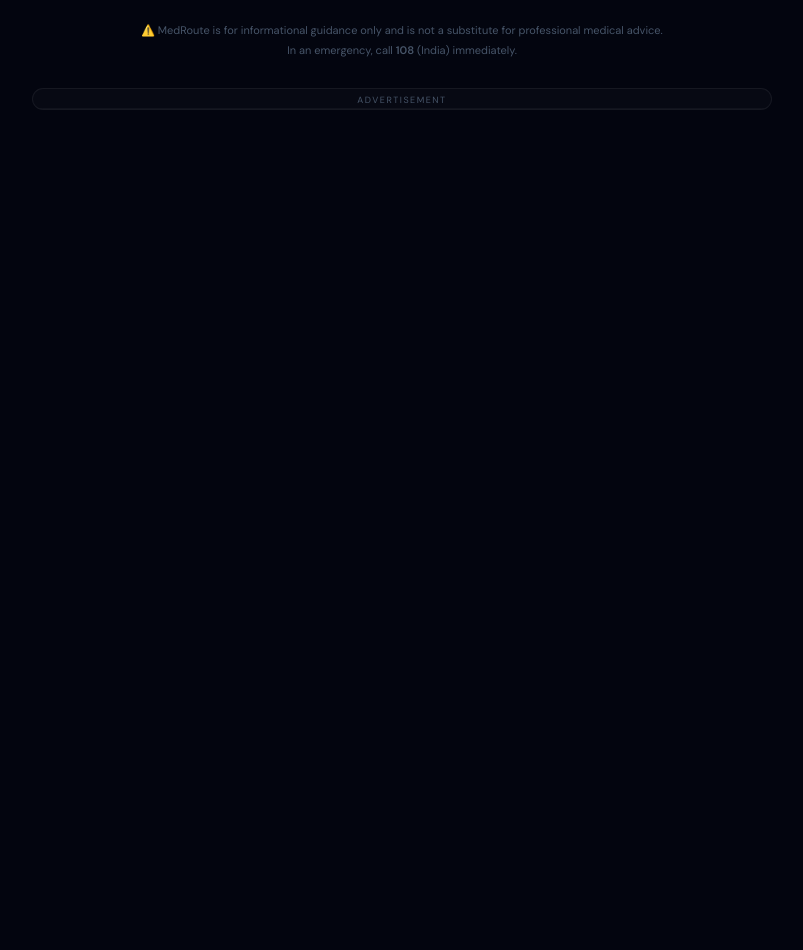
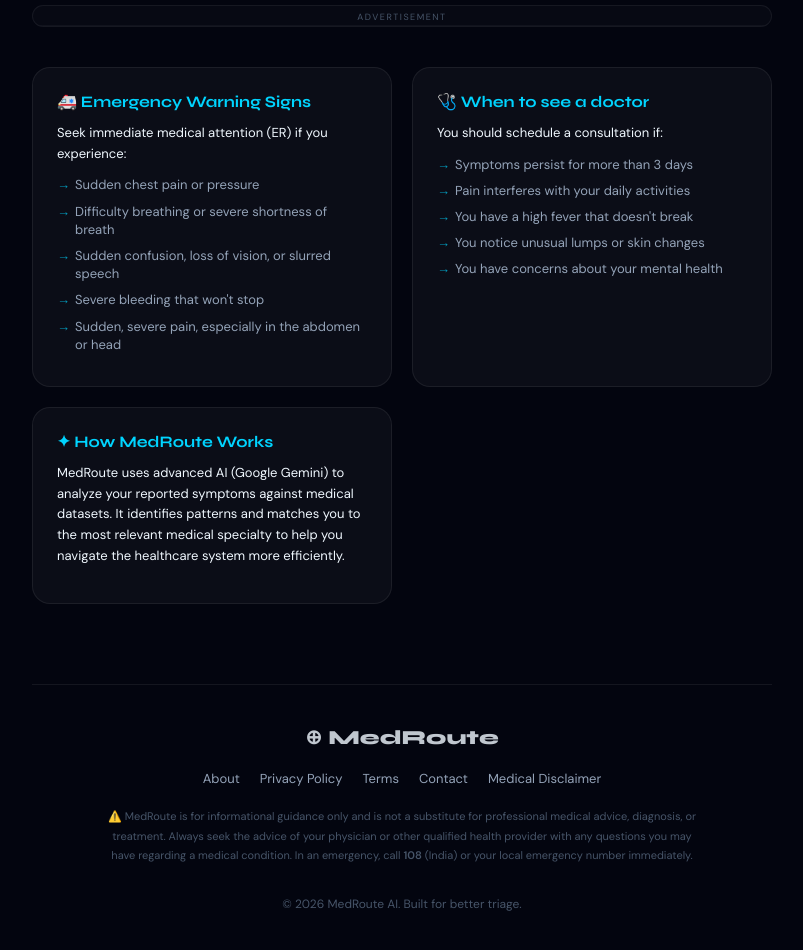
Before and after one commit to 2300030989/docko_helpy, a Next.js app: page / in a window 1280 px wide. Shown: the part 820-1770 px from the top of the page, without its empty margins (238-1041 px from the left). Before the commit the page ends 1030 px from the top, so only its background shows below. Built offline with nearby package versions, Linux system fonts and the light colour scheme.

Commit message:
feat: add informative sections and professional footer

```diff
--- a/app/globals.css
+++ b/app/globals.css
@@ -397,13 +397,96 @@
   border-bottom:.5px solid rgba(255,255,255,0.04);
 }
 .ad-unit ins{display:block!important}
-/* Fallback placeholder (shown when AdSense not yet approved) */
-.ad-placeholder{
-  min-height:90px;display:flex;align-items:center;justify-content:center;
-  font-size:12px;color:var(--dim);letter-spacing:.5px;
-  background:repeating-linear-gradient(45deg,transparent,transparent 10px,rgba(255,255,255,.01) 10px,rgba(255,255,255,.01) 20px);
+/* ── INFO SECTIONS ── */
+.info-sections{
+  display: grid;
+  grid-template-columns: repeat(auto-fit, minmax(240px, 1fr));
+  gap: 20px;
+  margin-top: 40px;
 }
-.ad-unit-rect .ad-placeholder{min-height:250px}
+.info-card{
+  background: var(--glass);
+  border: 0.5px solid var(--gb);
+  border-radius: 18px;
+  padding: 24px;
+  transition: transform 0.3s ease;
+}
+.info-card:hover{transform: translateY(-5px); border-color: rgba(0, 212, 255, 0.2)}
+.info-card h3{
+  font-family: 'Syne', sans-serif;
+  font-size: 16px;
+  margin-bottom: 12px;
+  color: var(--cyan);
+}
+.info-card p{
+  font-size: 13px;
+  color: var(--text);
+  margin-bottom: 12px;
+  line-height: 1.6;
+}
+.info-card ul{
+  list-style: none;
+  font-size: 13px;
+  color: var(--muted);
+}
+.info-card li{
+  position: relative;
+  padding-left: 18px;
+  margin-bottom: 8px;
+  line-height: 1.4;
+}
+.info-card li::before{
+  content: '→';
+  position: absolute;
+  left: 0;
+  color: var(--cyan);
+  opacity: 0.7;
+}
+
+/* ── FOOTER ── */
+.footer{
+  margin-top: 80px;
+  padding: 40px 0;
+  border-top: 0.5px solid var(--gb);
+}
+.footer-content{
+  display: flex;
+  flex-direction: column;
+  align-items: center;
+  text-align: center;
+  gap: 20px;
+}
+.footer-logo{
+  font-family: 'Syne', sans-serif;
+  font-weight: 800;
+  font-size: 20px;
+  color: var(--text);
+  opacity: 0.8;
+}
+.footer-links{
+  display: flex;
+  flex-wrap: wrap;
+  justify-content: center;
+  gap: 20px;
+}
+.footer-links a{
+  color: var(--muted);
+  text-decoration: none;
+  font-size: 13px;
+  transition: color 0.2s;
+}
+.footer-links a:hover{color: var(--cyan)}
+.footer-disclaimer{
+  font-size: 11px;
+  color: var(--dim);
+  max-width: 600px;
+  line-height: 1.8;
+}
+.footer-copy{
+  font-size: 12px;
+  color: var(--dim);
+  margin-top: 10px;
+}
 
 /* ── RESPONSIVE ── */
 @media(max-width:600px){
--- a/app/page.js
+++ b/app/page.js
@@ -420,11 +420,6 @@
           </div>
         </div>
 
-        <div className="disclaimer">
-          ⚠️ MedRoute is for informational guidance only and is not a substitute for professional medical advice.<br/>
-          In an emergency, call <strong>108</strong> (India) immediately.
-        </div>
-
         {/* Ad Unit 3 */}
         <AdBanner
           adSlot="3333333333"
@@ -432,6 +427,57 @@
           fullWidthResponsive={true}
           containerStyle={{ marginTop: '28px' }}
         />
+
+        {/* Informative Sections */}
+        <section className="info-sections">
+          <div className="info-card">
+            <h3>🚑 Emergency Warning Signs</h3>
+            <p>Seek immediate medical attention (ER) if you experience:</p>
+            <ul>
+              <li>Sudden chest pain or pressure</li>
+              <li>Difficulty breathing or severe shortness of breath</li>
+              <li>Sudden confusion, loss of vision, or slurred speech</li>
+              <li>Severe bleeding that won't stop</li>
+              <li>Sudden, severe pain, especially in the abdomen or head</li>
+            </ul>
+          </div>
+
+          <div className="info-card">
+            <h3>🩺 When to see a doctor</h3>
+            <p>You should schedule a consultation if:</p>
+            <ul>
+              <li>Symptoms persist for more than 3 days</li>
+              <li>Pain interferes with your daily activities</li>
+              <li>You have a high fever that doesn't break</li>
+              <li>You notice unusual lumps or skin changes</li>
+              <li>You have concerns about your mental health</li>
+            </ul>
+          </div>
+
+          <div className="info-card">
+            <h3>✦ How MedRoute Works</h3>
+            <p>MedRoute uses advanced AI (Google Gemini) to analyze your reported symptoms against medical datasets. It identifies patterns and matches you to the most relevant medical specialty to help you navigate the healthcare system more efficiently.</p>
+          </div>
+        </section>
+
+        <footer className="footer">
+          <div className="footer-content">
+            <div className="footer-logo">⊕ MedRoute</div>
+            <div className="footer-links">
+              <a href="#">About</a>
+              <a href="#">Privacy Policy</a>
+              <a href="#">Terms</a>
+              <a href="#">Contact</a>
+              <a href="#">Medical Disclaimer</a>
+            </div>
+            <p className="footer-disclaimer">
+              ⚠️ MedRoute is for informational guidance only and is not a substitute for professional medical advice, diagnosis, or treatment.
+              Always seek the advice of your physician or other qualified health provider with any questions you may have regarding a medical condition.
+              In an emergency, call <strong>108</strong> (India) or your local emergency number immediately.
+            </p>
+            <p className="footer-copy">© {new Date().getFullYear()} MedRoute AI. Built for better triage.</p>
+          </div>
+        </footer>
       </div>
     </>
   );
@@ -461,7 +507,6 @@
         data-ad-format={format}
         data-full-width-responsive={fullWidthResponsive ? "true" : "false"}
       />
-      <div className="ad-placeholder">Ad loads here after AdSense approval</div>
     </div>
   );
 }
```
